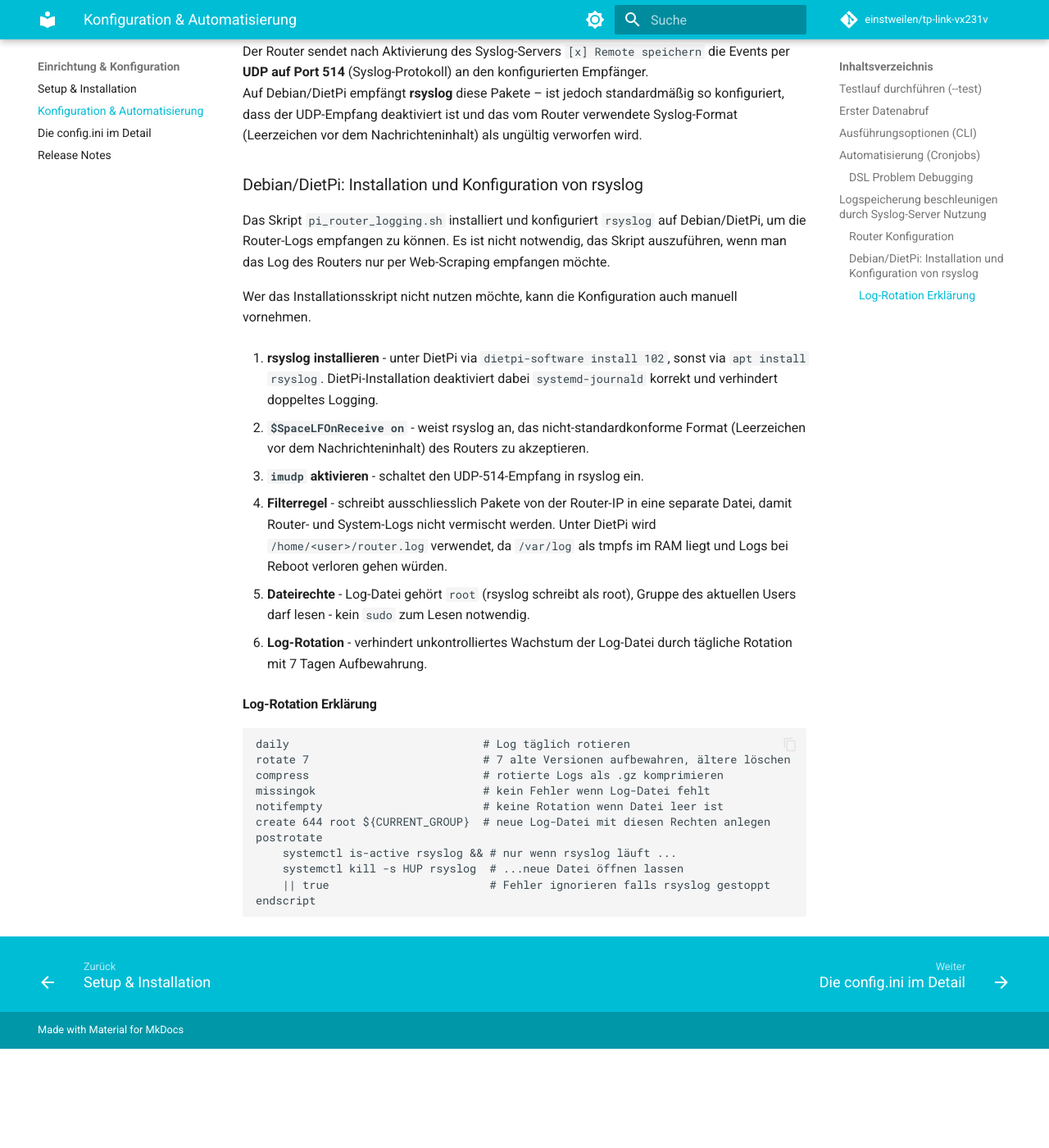
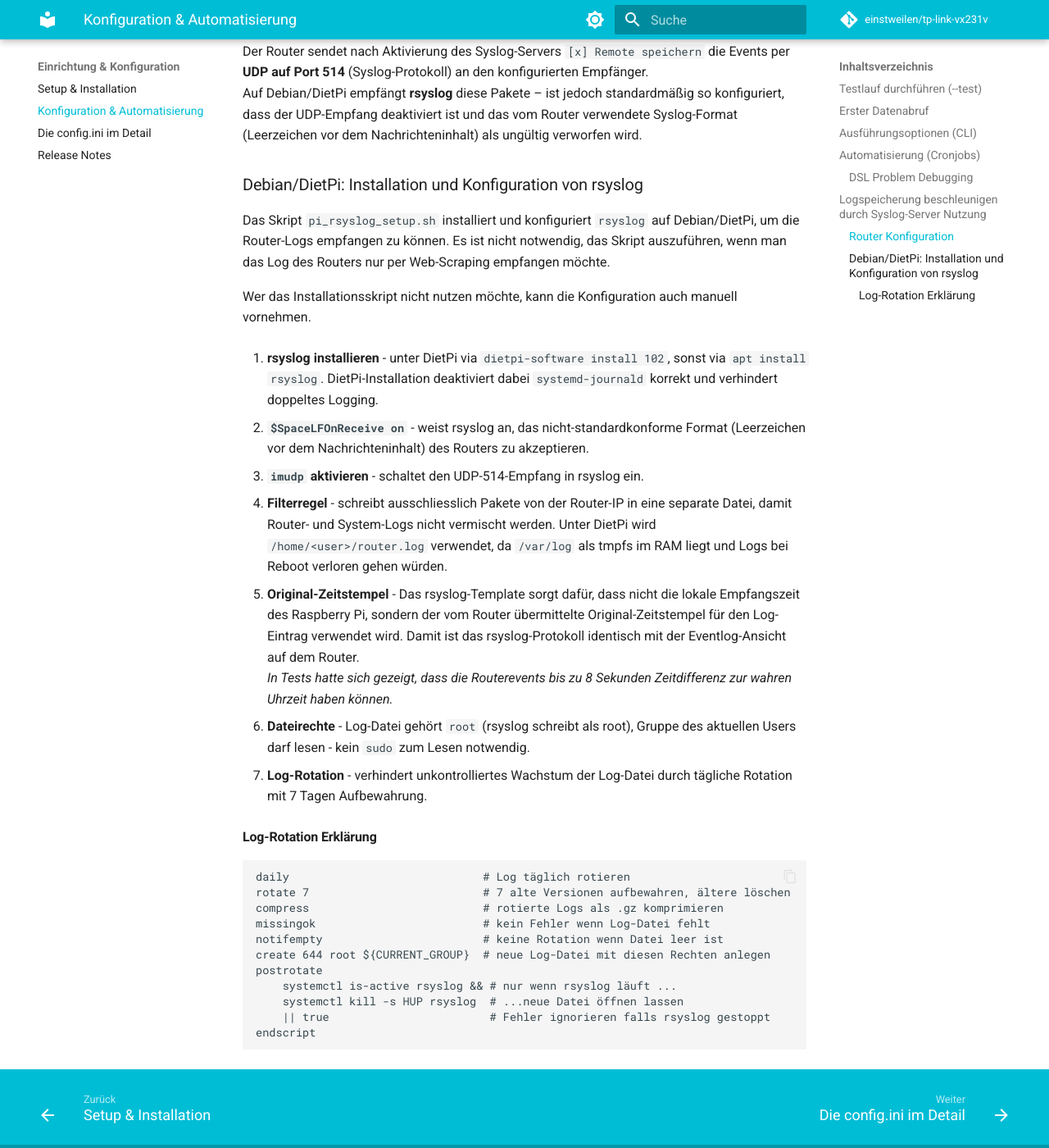
Before and after one commit to einstweilen/tp-link-vx231v, an MkDocs documentation site: the page built from docs/konfiguration.md, in a window 1280 px wide and 1400 px high, scrolled down 3313 px. Shown: the whole window at 82% size. Built offline with MkDocs 1.6.1 and Material for MkDocs 9.7.7, drawn with Linux system fonts in a browser that asks for light colours; comment, search, counter and statistics services are not loaded; before the commit the page ends 4592 px from its top, so only the background shows below that.

Commit message:
Konfiguration von rsyslog auf Vernwendung der Router Timestamps

````diff
--- a/docs/konfiguration.md
+++ b/docs/konfiguration.md
@@ -105,7 +105,7 @@ Auf Debian/DietPi empfängt **rsyslog** diese Pakete – ist jedoch standardmä
 
 ### Debian/DietPi: Installation und Konfiguration von rsyslog
 
-Das Skript `pi_router_logging.sh` installiert und konfiguriert ```rsyslog``` auf Debian/DietPi, um die Router-Logs empfangen zu können. Es ist nicht notwendig, das Skript auszuführen, wenn man das Log des Routers nur per Web-Scraping empfangen möchte.
+Das Skript `pi_rsyslog_setup.sh` installiert und konfiguriert ```rsyslog``` auf Debian/DietPi, um die Router-Logs empfangen zu können. Es ist nicht notwendig, das Skript auszuführen, wenn man das Log des Routers nur per Web-Scraping empfangen möchte.
 
 Wer das Installationsskript nicht nutzen möchte, kann die Konfiguration auch manuell vornehmen.<br>
 
@@ -124,10 +124,15 @@ Wer das Installationsskript nicht nutzen möchte, kann die Konfiguration auch ma
    Unter DietPi wird `/home/<user>/router.log` verwendet, da `/var/log`
    als tmpfs im RAM liegt und Logs bei Reboot verloren gehen würden.
 
-5. **Dateirechte** - Log-Datei gehört `root` (rsyslog schreibt als root),
+5. **Original-Zeitstempel** - Das rsyslog-Template sorgt dafür, dass nicht die lokale Empfangszeit
+   des Raspberry Pi, sondern der vom Router übermittelte Original-Zeitstempel für den Log-Eintrag
+   verwendet wird. Damit ist das rsyslog-Protokoll identisch mit der Eventlog-Ansicht auf dem Router.<br>
+   _In Tests hatte sich gezeigt, dass die Routerevents bis zu 8 Sekunden Zeitdifferenz zur wahren Uhrzeit haben können._
+
+6. **Dateirechte** - Log-Datei gehört `root` (rsyslog schreibt als root),
    Gruppe des aktuellen Users darf lesen - kein `sudo` zum Lesen notwendig.
 
-6. **Log-Rotation** - verhindert unkontrolliertes Wachstum der Log-Datei
+7. **Log-Rotation** - verhindert unkontrolliertes Wachstum der Log-Datei
    durch tägliche Rotation mit 7 Tagen Aufbewahrung.
 
 #### Log-Rotation Erklärung
````
Also changed, not shown: README.md (+2 -2 lines), 2 other files.
